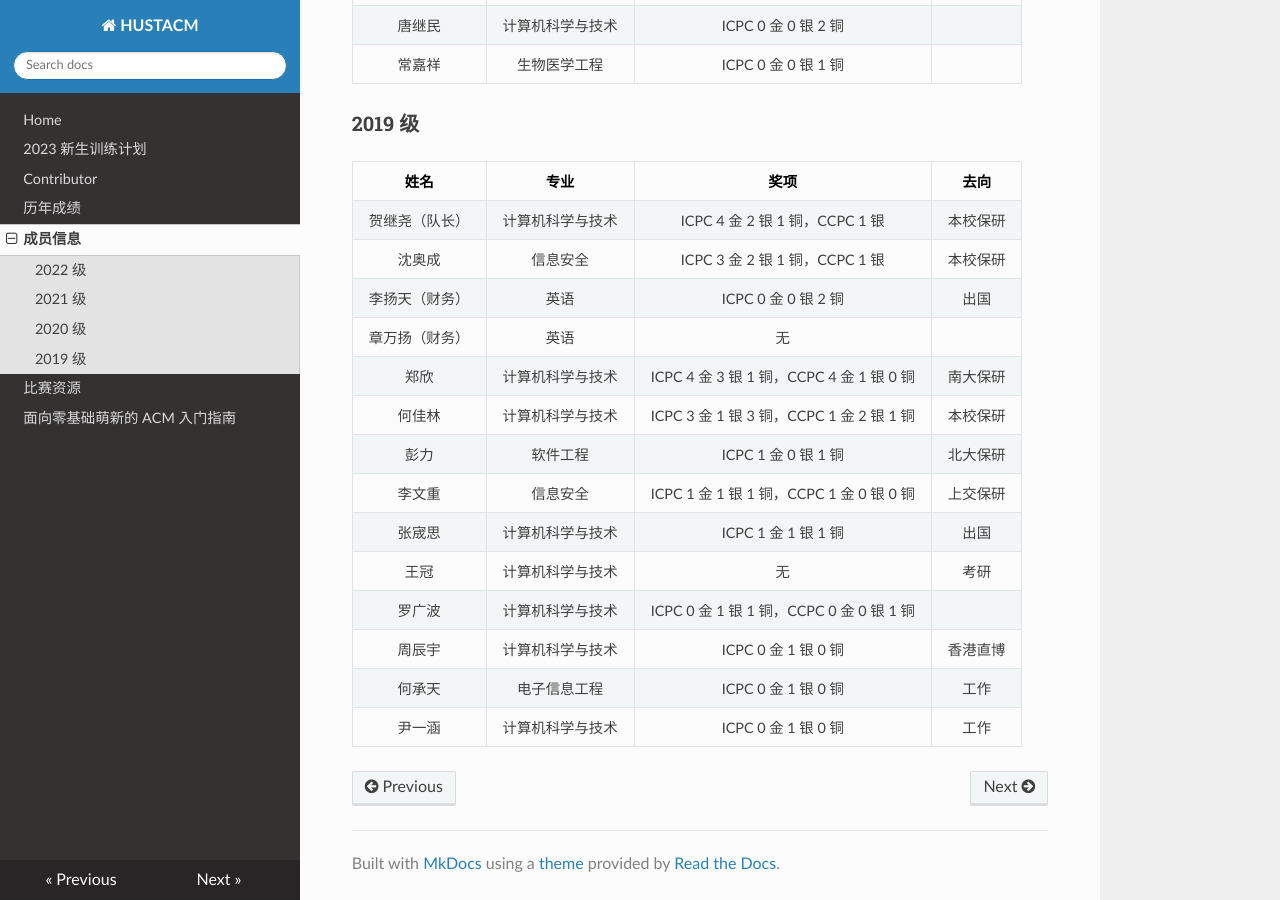
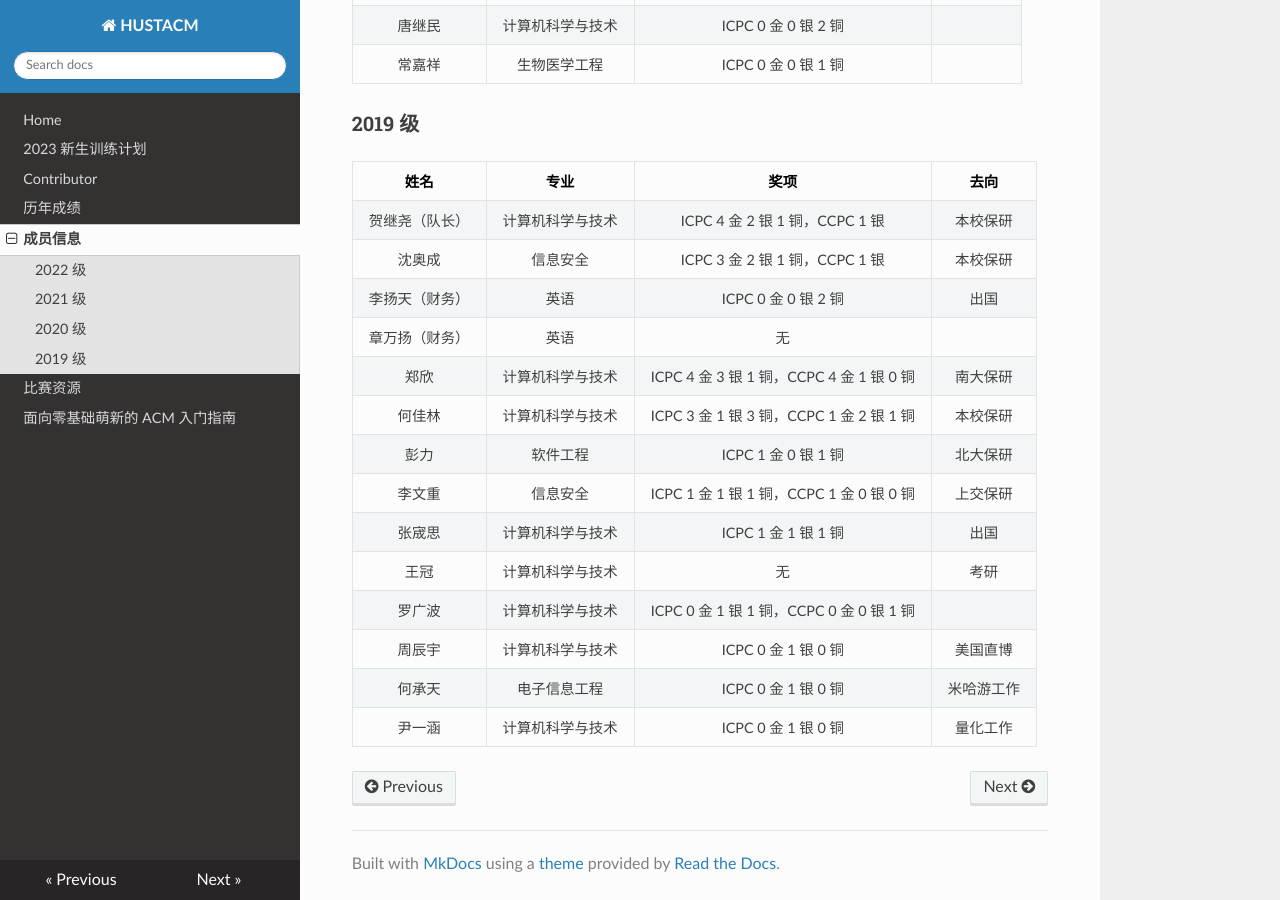
Before and after one commit to HUSTACM/hustacm.com, an MkDocs documentation site: the page built from docs/成员信息.md, in a window 1280 px wide and 900 px high, scrolled down 2452 px. Built offline with MkDocs 1.6.1, drawn with Linux system fonts in a browser that asks for light colours; nearby versions of some CDN libraries.

Commit message:
update member information (#1)

```diff
--- a/docs/成员信息.md
+++ b/docs/成员信息.md
@@ -85,6 +85,6 @@
 |     张宬思     | 计算机科学与技术 |           ICPC 1 金 1 银 1 铜            |   出国   |
 |      王冠      | 计算机科学与技术 |                    无                    |   考研   |
 |     罗广波     | 计算机科学与技术 | ICPC 0 金 1 银 1 铜，CCPC 0 金 0 银 1 铜 |          |
-|     周辰宇     | 计算机科学与技术 |           ICPC 0 金 1 银 0 铜            | 香港直博 |
-|     何承天     |   电子信息工程   |           ICPC 0 金 1 银 0 铜            |   工作   |
-|     尹一涵     | 计算机科学与技术 |           ICPC 0 金 1 银 0 铜            |   工作   |
+|     周辰宇     | 计算机科学与技术 |           ICPC 0 金 1 银 0 铜            | 美国直博 |
+|     何承天     |   电子信息工程   |           ICPC 0 金 1 银 0 铜            |   米哈游工作   |
+|     尹一涵     | 计算机科学与技术 |           ICPC 0 金 1 银 0 铜            |   量化工作   |
```
